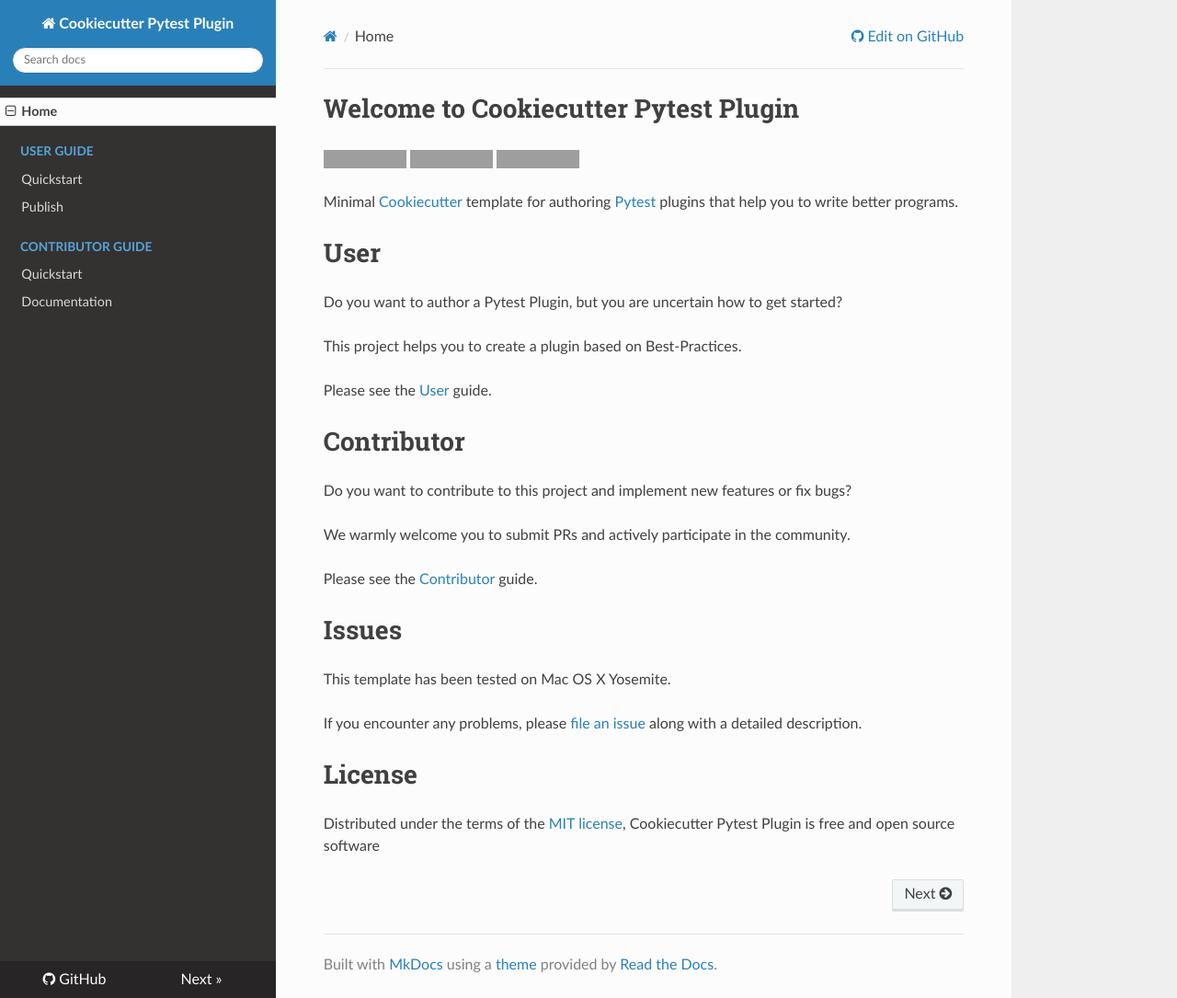
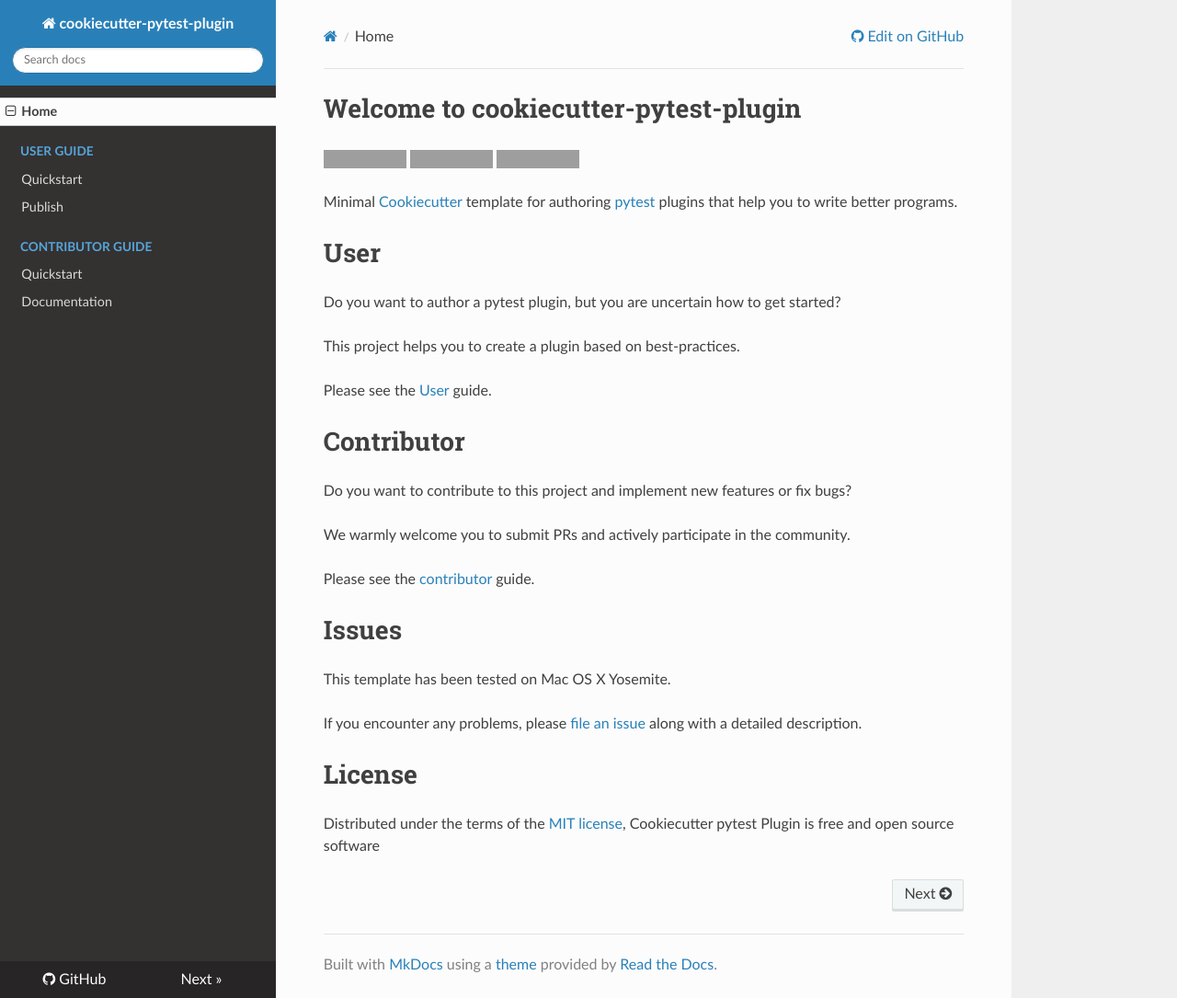
Before and after one commit to pytest-dev/cookiecutter-pytest-plugin, an MkDocs documentation site: the page built from docs/index.md, in a window 1280 px wide and 1085 px high. Shown: the whole window at 92% size. Built offline with MkDocs 1.6.1, drawn with Linux system fonts in a browser that asks for light colours; nearby versions of some CDN libraries; old or Windows-style settings are respelled for this version of MkDocs; grey boxes are pictures that could not be loaded.

```diff
--- a/cookiecutter.json
+++ b/cookiecutter.json
@@ -4,7 +4,7 @@
     "github_username": "hackebrot",
     "plugin_name": "foobar",
     "module_name": "{{ cookiecutter.plugin_name|lower|replace('-', '_') }}",
-    "short_description": "A simple plugin to use with Pytest",
+    "short_description": "A simple plugin to use with pytest",
     "version": "0.1.0",
     "pytest_version": "3.1.1",
     "docs_tool": ["mkdocs", "sphinx", "none"],
--- a/docs/index.md
+++ b/docs/index.md
@@ -1,18 +1,18 @@
-# Welcome to Cookiecutter Pytest Plugin
+# Welcome to cookiecutter-pytest-plugin
 
 [![Join Chat on Gitter.im][gitter_badge]][gitter]
 [![See Build Status on Travis CI][travis_badge]][travis]
 [![Documentation Status][docs_badge]][documentation]
 
-Minimal [Cookiecutter] template for authoring [Pytest] plugins that help
+Minimal [Cookiecutter] template for authoring [pytest] plugins that help
 you to write better programs.
 
 User
 ====
 
-Do you want to author a Pytest Plugin, but you are uncertain how to get started?
+Do you want to author a pytest plugin, but you are uncertain how to get started?
 
-This project helps you to create a plugin based on Best-Practices.
+This project helps you to create a plugin based on best-practices.
 
 Please see the [User] guide.
 
@@ -23,7 +23,7 @@ Do you want to contribute to this project and implement new features or fix bugs
 
 We warmly welcome you to submit PRs and actively participate in the community.
 
-Please see the [Contributor] guide.
+Please see the [contributor] guide.
 
 Issues
 ======
@@ -36,18 +36,18 @@ detailed description.
 License
 =======
 
-Distributed under the terms of the [MIT license], Cookiecutter Pytest
+Distributed under the terms of the [MIT license], Cookiecutter pytest
 Plugin is free and open source software
 
-  [Contributor]: contributor-guide/quickstart.md
-  [User]: user-guide/quickstart.md
-  [Cookiecutter]: https://github.com/audreyr/cookiecutter
-  [Pytest]: https://github.com/pytest-dev/pytest
-  [gitter_badge]: https://badges.gitter.im/Join%20Chat.svg
-  [gitter]: https://gitter.im/pytest-dev/cookiecutter-pytest-plugin?utm_source=badge&utm_medium=badge&utm_campaign=pr-badge&utm_content=badge (Join Chat on Gitter.im)
-  [travis_badge]: https://travis-ci.org/pytest-dev/cookiecutter-pytest-plugin.svg?branch=master
-  [travis]: https://travis-ci.org/pytest-dev/cookiecutter-pytest-plugin (See Build Status on Travis CI)
-  [docs_badge]: https://readthedocs.org/projects/cookiecutter-pytest-plugin/badge/?version=latest
-  [documentation]: https://readthedocs.org/projects/cookiecutter-pytest-plugin/?badge=latest (Documentation Status)
-  [MIT license]: http://opensource.org/licenses/MIT
-  [file an issue]: https://github.com/pytest-dev/cookiecutter-pytest-plugin/issues
+[contributor]: contributor-guide/quickstart.md
+[User]: user-guide/quickstart.md
+[Cookiecutter]: https://github.com/audreyr/cookiecutter
+[pytest]: https://github.com/pytest-dev/pytest
+[gitter_badge]: https://badges.gitter.im/Join%20Chat.svg
+[gitter]: https://gitter.im/pytest-dev/cookiecutter-pytest-plugin?utm_source=badge&utm_medium=badge&utm_campaign=pr-badge&utm_content=badge (Join Chat on Gitter.im)
+[travis_badge]: https://travis-ci.org/pytest-dev/cookiecutter-pytest-plugin.svg?branch=master
+[travis]: https://travis-ci.org/pytest-dev/cookiecutter-pytest-plugin (See Build Status on Travis CI)
+[docs_badge]: https://readthedocs.org/projects/cookiecutter-pytest-plugin/badge/?version=latest
+[documentation]: https://readthedocs.org/projects/cookiecutter-pytest-plugin/?badge=latest (Documentation Status)
+[MIT license]: http://opensource.org/licenses/MIT
+[file an issue]: https://github.com/pytest-dev/cookiecutter-pytest-plugin/issues
--- a/mkdocs.yml
+++ b/mkdocs.yml
@@ -1,5 +1,5 @@
-site_name: Cookiecutter Pytest Plugin
-site_description: Minimal Cookiecutter template for authoring Pytest plugins.
+site_name: cookiecutter-pytest-plugin
+site_description: Minimal Cookiecutter template for authoring pytest plugins.
 site_author: Raphael Pierzina
 
 theme: readthedocs
```
Also changed, not shown: README.md (+13 -13 lines), docs/contributor-guide/quickstart.md (+15 -10 lines), docs/user-guide/publish-plugin.md (+10 -8 lines), docs/user-guide/quickstart.md (+2 -2 lines), pytest-{{cookiecutter.plugin_name}}/README.rst.
